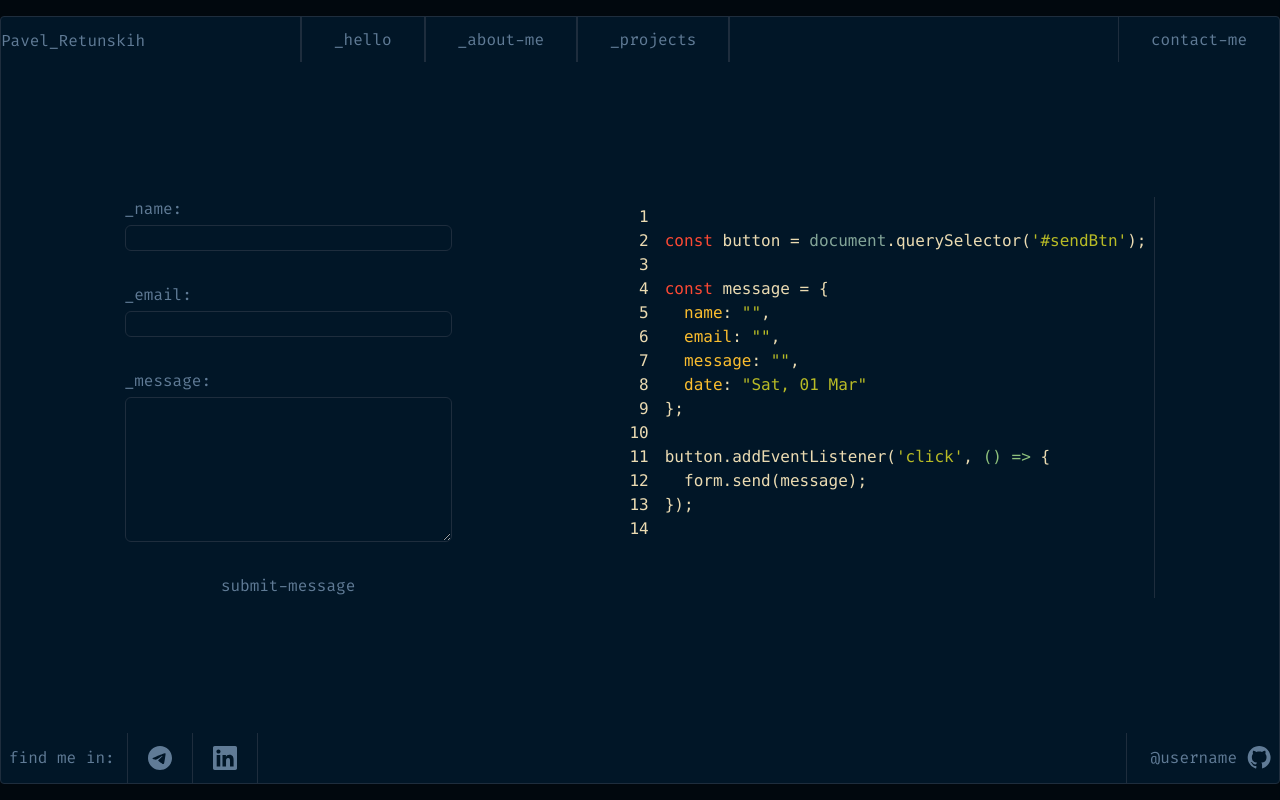
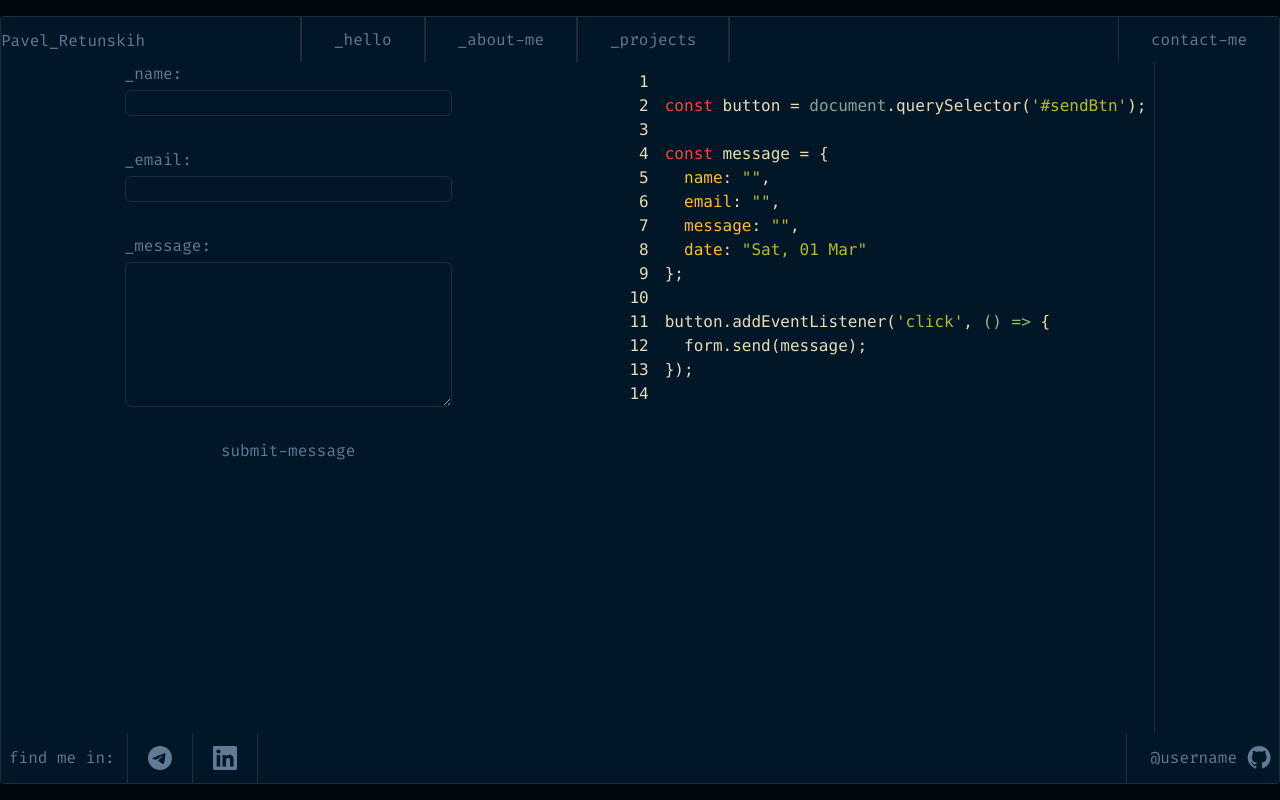
Before and after one commit to Pavel-Retunskih/portfolionext, a Next.js app: page /contact_me in a window 1280 px wide. Built offline with nearby package versions, Linux system fonts and the light colour scheme.

Commit message:
fix: styles in provider

```diff
--- a/src/widgets/ClientProvider/ClientProvider.tsx
+++ b/src/widgets/ClientProvider/ClientProvider.tsx
@@ -11,7 +11,7 @@ export const ClientProvider = ({children}: Props) => {
   return (
       <>
         <MobileMenu open={open} setOpenAction={setOpen}/>
-        <main className="flex align-middle justify-around w-full">
+        <main className="flex align-middle justify-around w-full flex-grow">
           {!open && children}
         </main>
       </>
```
